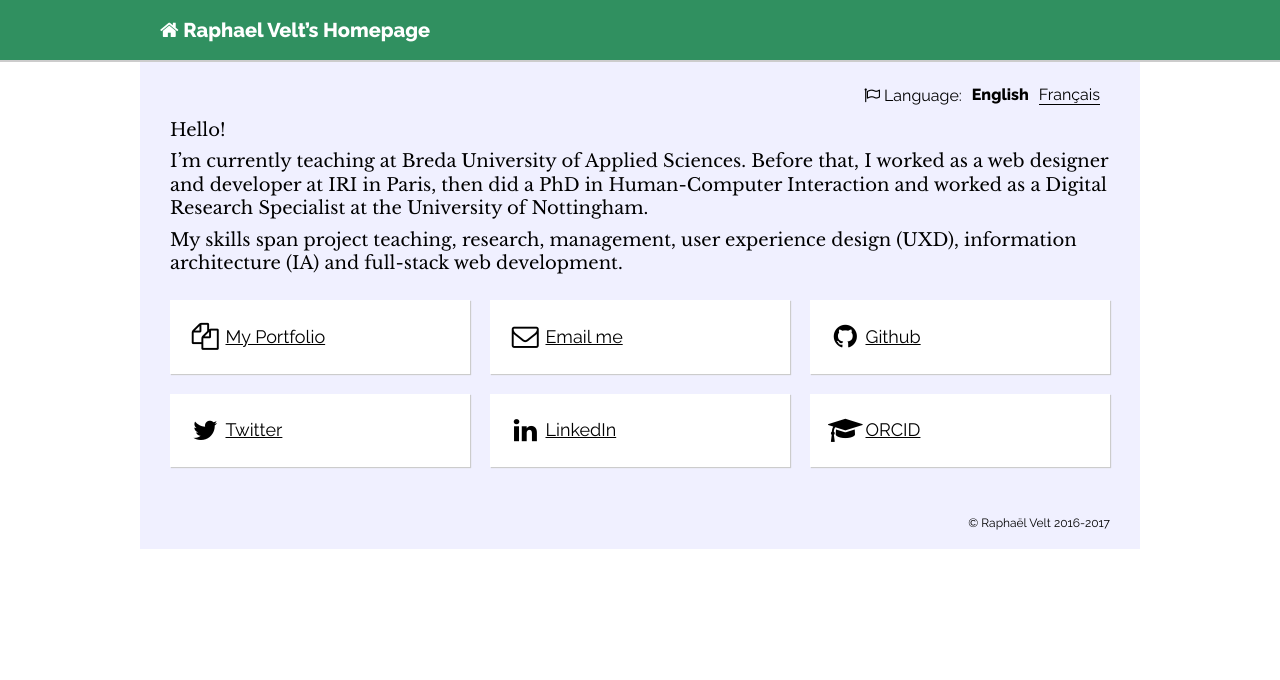
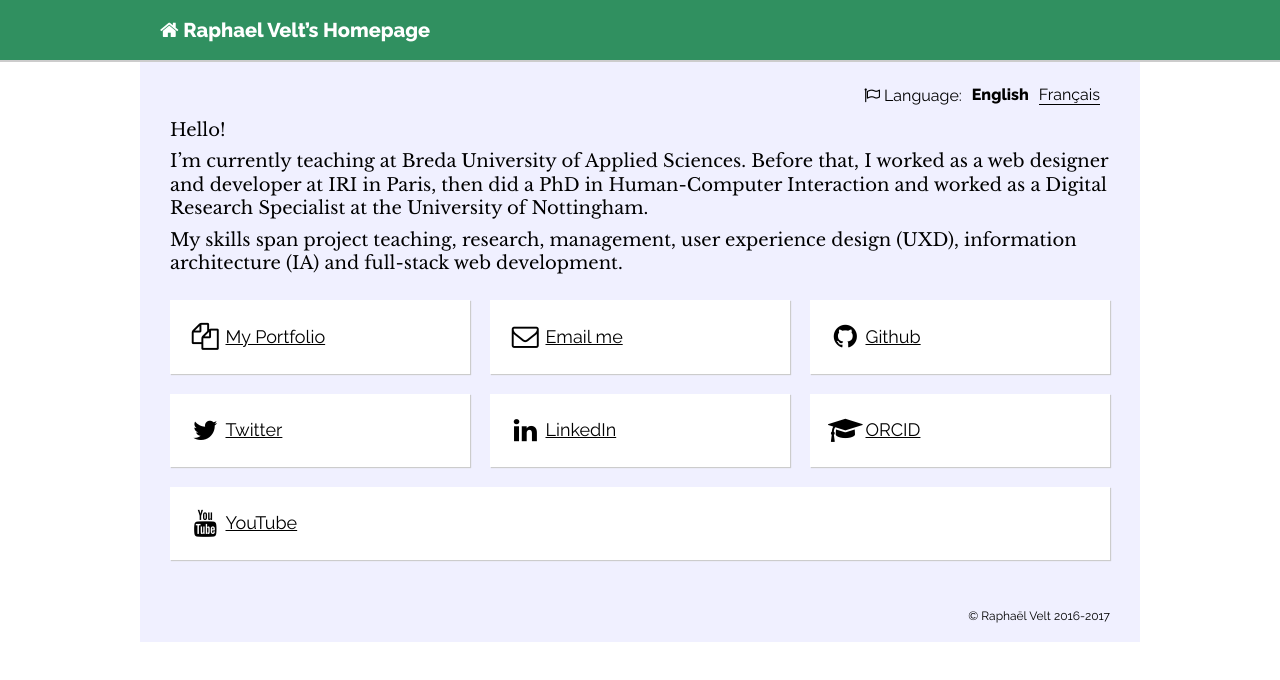
Before and after one commit to raphv/raphv.github.io, a plain HTML site: page index.html in a window 1280 px wide. Drawn offline with nearby package versions, Linux system fonts and the light colour scheme.

Commit message:
Added Youtube channel

```diff
--- a/index.html
+++ b/index.html
@@ -85,6 +85,12 @@
                         <span>ORCID</span>
                     </a>
                 </li>
+                <li>
+                    <a href="https://www.youtube.com/channel/UCmy5P6SZk812ZnNHYJCzD-g" target="_blank">
+                        <i class="fa fa-youtube"></i>
+                        <span>YouTube</span>
+                    </a>
+                </li>
             </ul>
             <footer>
                 &copy; Raphaël Velt 2016-2017
```
